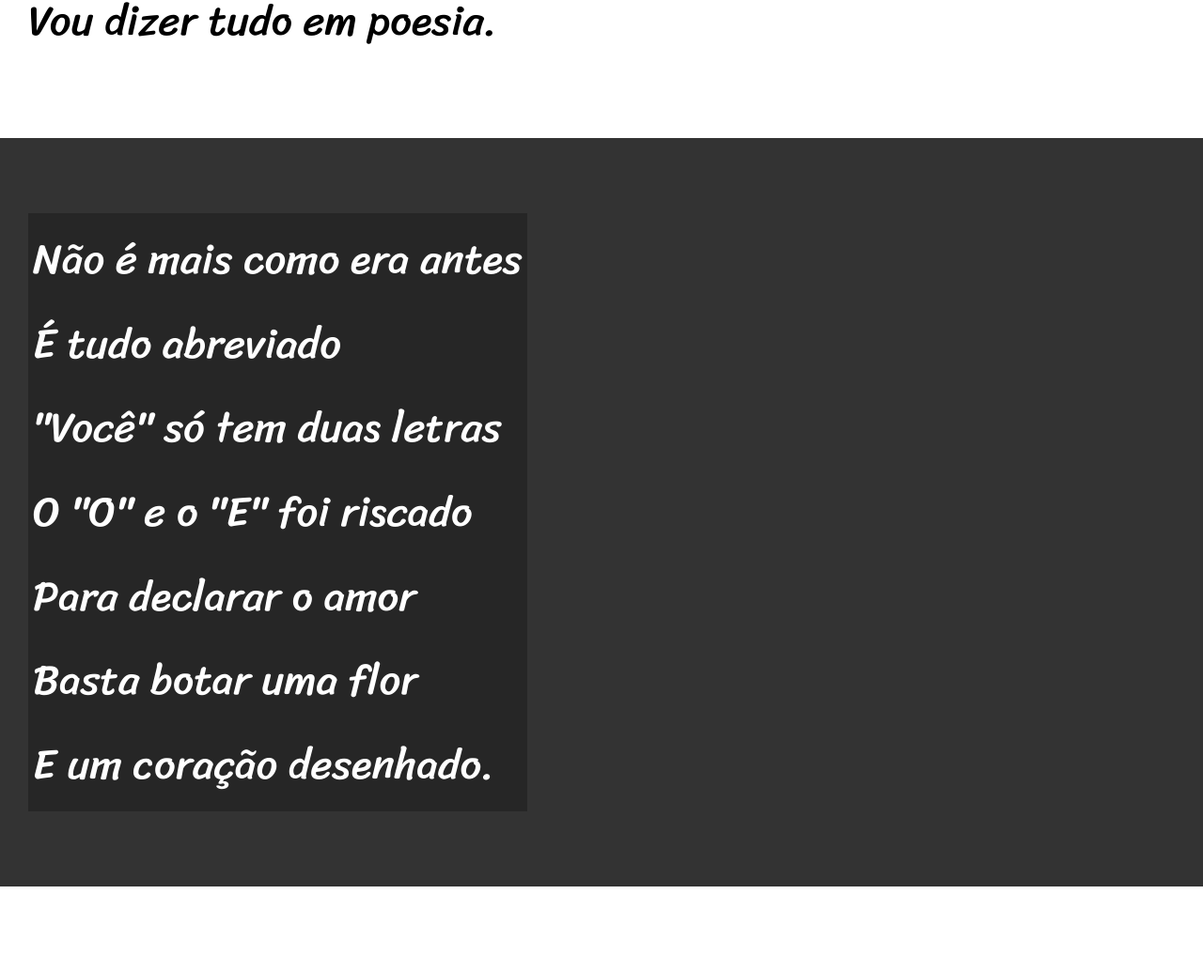
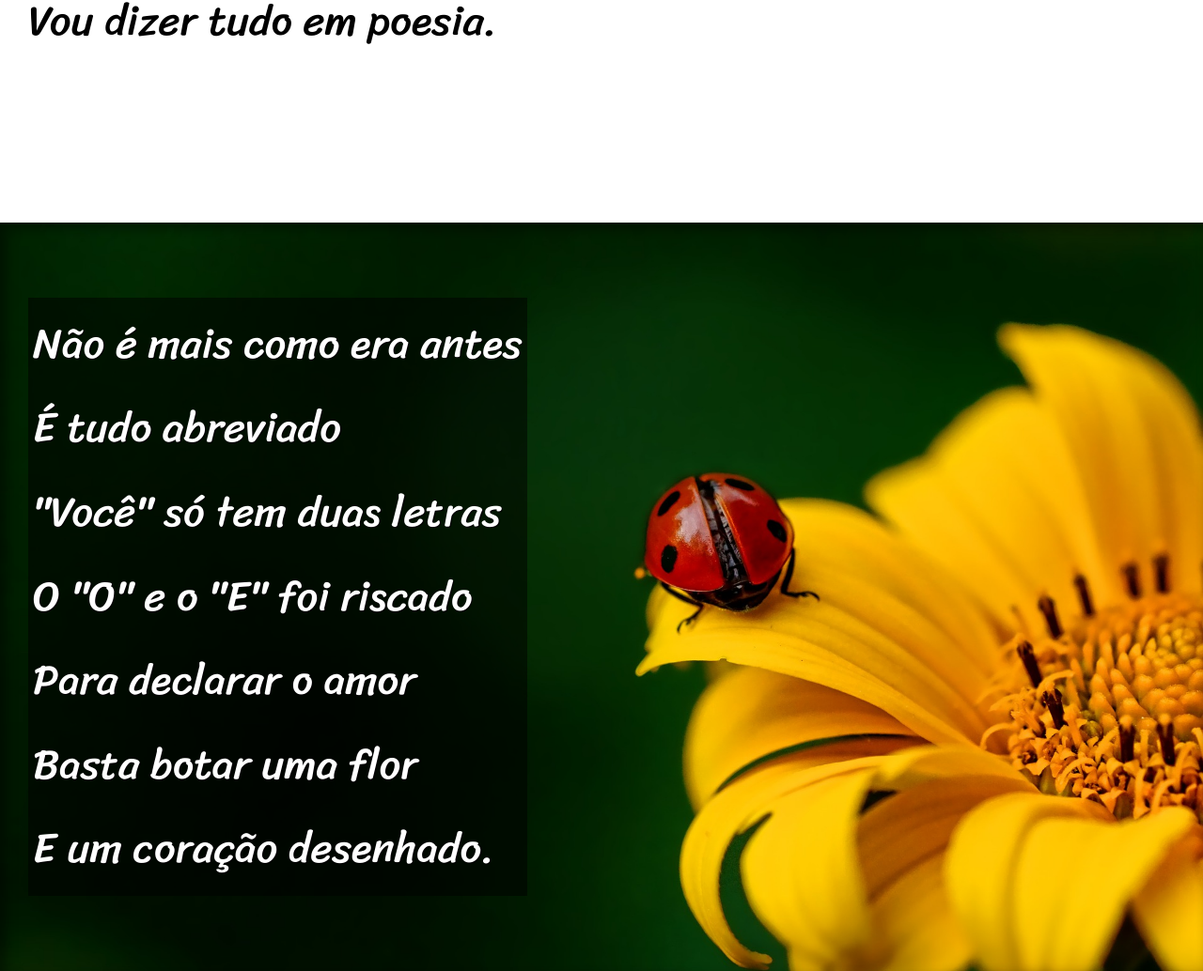
Before and after one commit to SerMfi/projeto-cordel, a plain HTML site: page index.html in a window 1280 px wide. Shown: the part 900-1934 px from the top of the page at 94% size. Drawn offline with Linux system fonts and the light colour scheme.

Commit message:
Finalização do projeto-cordel

```diff
--- a/estilo/style.css
+++ b/estilo/style.css
@@ -57,6 +57,10 @@ section {
     font-size: 3.5vw;
 }
 
+section>p {
+    padding-bottom: 2em;
+}
+
 section.normal {
     background-color: white;
     color: black;
@@ -65,14 +69,28 @@ section.normal {
 section.imagem {
     background-color: rgb(51, 51, 51);
     color: white;
+    box-shadow: inset 6px 6px 13px 0px rgba(0, 0, 0, 0.457);
+    background-attachment: fixed;
 }
 
 section.imagem>p {
     display: inline-block;
     padding: 5px;
-    background-color: rgba(0, 0, 0, 0.253);
+    background-color: rgba(0, 0, 0, 0.516);
+    text-shadow: 1px 1px 0px black;
 }
 
+section#img01 {
+    background-image: url('../imagens/background001.jpg');
+    background-position: right center;
+    background-size: cover;
+}
+
+section#img02 {
+    background-image: url('../imagens/background002.jpg');
+    background-position: right center;
+    background-size: cover;
+}
 footer {
     background-color: black;
     color: white;
--- a/index.html
+++ b/index.html
@@ -27,7 +27,7 @@
         </p>
     </section>
 
-    <section class="imagem">
+    <section class="imagem" id="img01">
         <p>
             Não é mais como era antes <br>
             É tudo abreviado <br>
@@ -61,7 +61,7 @@
         </p>
     </section>
 
-    <section class="imagem">
+    <section class="imagem" id="img02">
         <p>
             Tenho saudade das cartas <br>
             Escritas com a própria mão <br>
```
